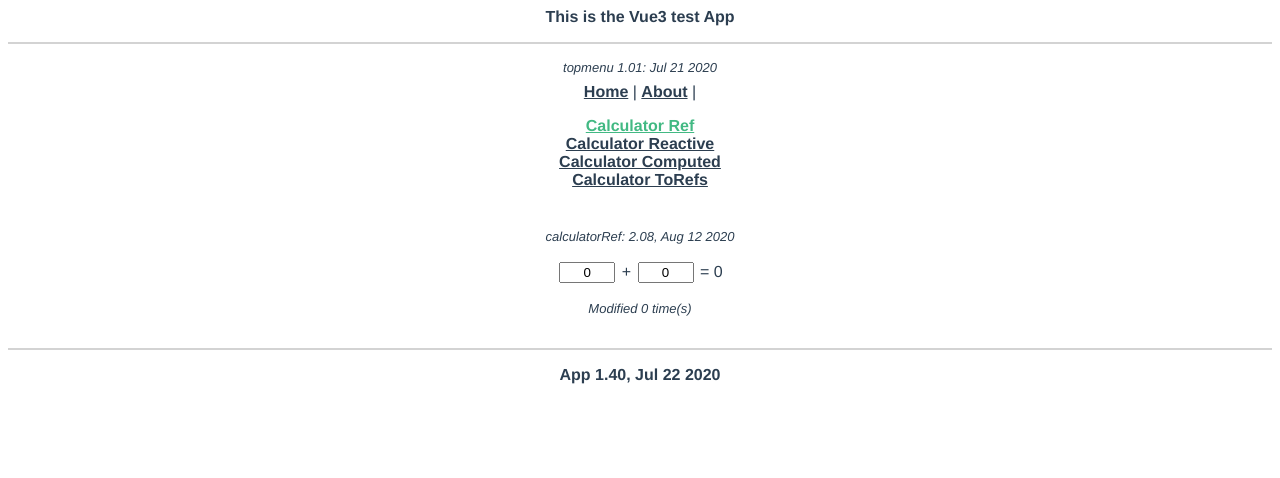
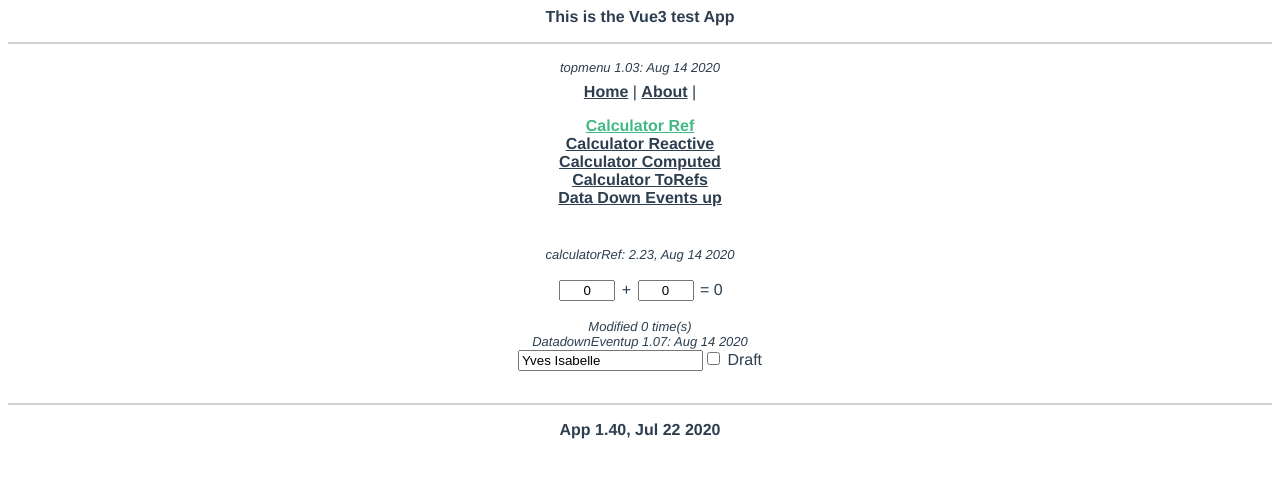
Before and after one commit to yves40/Vue3-Composition, a Vue app: page /#/calcref in a window 1280 px wide. Shown: the top 478 px of the page. Built offline with nearby package versions, Linux system fonts and the light colour scheme.

Commit message:
More work on components and composable

```diff
--- a/src/router/index.js
+++ b/src/router/index.js
@@ -5,6 +5,7 @@ import calculatorReactive from "../views/calculatorReactive"
 import calculatorComputed from "../views/calculatorComputed"
 import calculatorToRefs from "../views/calculatorToRefs"
 import about from "../views/About"
+import DatadownEventsup from "../views/DatadownEventsup"
 
 const routes = [
   { path: '/', name: 'Home',component: Home },
@@ -12,7 +13,8 @@ const routes = [
   { path: '/calcreactive', name: 'calcreactive', component: calculatorReactive, props: true},
   { path: '/calccomputed', name: 'calccomputed', component: calculatorComputed, props: true},
   { path: '/calctorefs', name: 'calctorefs', component: calculatorToRefs, props: true},
-  { path: '/about',name: 'about', component: about}
+  { path: '/about',name: 'about', component: about},
+  { path: '/ddeu',name: 'ddeu', component: DatadownEventsup}
 ]
 
 const router = createRouter({
--- /dev/null
+++ b/src/views/DatadownEventsup.vue
@@ -0,0 +1,29 @@
+<template>
+  <label>
+    <div class="moduletitle">{{Version}}</div>
+    <input type="text" v-model="message" >
+    <input type="checkbox" v-model="isDraft"> Draft
+  </label>
+</template>
+
+<script>
+
+import { computed } from 'vue'
+import { useModelWrapper } from "../wrappers/useModelWrapper";
+
+export default {
+  props: {
+    modelValue: String,
+    draft: Boolean
+  },
+  setup(props, { emit }) {
+    const Version = "DatadownEventup 1.07: Aug 14 2020"
+    return {
+      Version,
+      message: useModelWrapper(props, emit, 'modelValue'),
+      isDraft: useModelWrapper(props, emit, 'draft')
+    }
+  }
+}
+
+</script>
--- a/src/views/calculatorRef.vue
+++ b/src/views/calculatorRef.vue
@@ -9,10 +9,15 @@
       <span class="result">{{result}}</span>
     </form>
     <div class="moduletitle">Modified {{modifications}} time(s)</div>
+    <div>
+      <DatadownEventsup v-model="message" v-model:draft="checker"/>
+    </div>
   </div>
 </template>
 
 <script>
+
+import DatadownEventsup from "./DatadownEventsup";
 
 import { onMounted, onBeforeUnmount, ref, watch, computed } from "vue";
 import { useStore } from "vuex";
@@ -21,8 +26,15 @@ import { Router, useRouter } from "vue-router";
 export default {
   props: {
     msg: String,
-    preset1: String,
+    preset1: {
+      type: String,
+      required: false,
+      default: ''
+    },
     preset2: String,
+  },
+  components: {
+    DatadownEventsup,
   },
   name: 'calculatorRef',
   setup(props, context) {
@@ -31,12 +43,14 @@ export default {
     const router = useRouter();
     router.getRoutes().forEach( rt => console.info(rt.path));
 
-    let Version = 'calculatorRef: 2.08, Aug 12 2020 '
+    let Version = 'calculatorRef: 2.23, Aug 14 2020 '
     let Header = props.msg;
     let num1 = ref(0);
     let num2 = ref(0);
     let result = computed( () => store.state.result );
     let modifications = computed( () => store.getters.getModificationsNumber);
+    let message = ref("Yves Isabelle");
+    let checker = ref(false);
 
     // Initial load.
     // Have a look at passed parameters if any
@@ -56,11 +70,13 @@ export default {
     onMounted(() =>  {console.log(Version + 'Mounted');})
 
 
+
 //-----------------------------------------------------------------------
     // Track user actions
     //-----------------------------------------------------------------------
-    watch( [num1, num2], ([c1, c2], [p1, p2]) => {
-      console.log("**** " + c1 + " **** " + c2 + " **************************")
+    //watch( [num1, num2, message, checker], ([c1, c2], [p1, p2], [ m1, m2 ], [ck1, ck2]) => {
+    watch( [num1, num2, message, checker], ([c1, c2], [p1, p2], [m1, m2], [b1, b2]) => {
+      console.log("**** " + c1 + "/" + c2 + "/" + message.value + "/" + checker.value)
       let trackchange = check(num1, c1, p1);
       if(!trackchange) trackchange = check(num2, c2, p2)
       if(trackchange)
@@ -96,6 +112,8 @@ export default {
       modifications,
       Version,
       Header,
+      message,
+      checker
     }
   }
 }
--- a/src/views/topmenu.vue
+++ b/src/views/topmenu.vue
@@ -10,6 +10,7 @@
       <router-link :to="{name: 'calcreactive', params: { preset1: 98, preset2: 1 }}">Calculator Reactive</router-link><br>
       <router-link :to="{name: 'calccomputed', params: { preset1: 1, preset2: 98 }}">Calculator Computed</router-link><br>
       <router-link :to="{name: 'calctorefs',   params: { preset1: 99, preset2: 99 }}">Calculator ToRefs</router-link><br>
+      <router-link :to="{name: 'ddeu' }">Data Down Events up</router-link><br>
   </div>
 </template>
 
@@ -17,7 +18,7 @@
 
 export default {
   setup(props, context) {
-    const Version = 'topmenu 1.01: Jul 21 2020'
+    const Version = 'topmenu 1.03: Aug 14 2020'
     return {
       Version
     }
--- /dev/null
+++ b/src/wrappers/useModelWrapper.js
@@ -0,0 +1,13 @@
+import { computed } from 'vue'
+export function useModelWrapper(props, emit, name = 'modelValue') {
+  return computed({
+    get: () =>  {
+      //console.log("Return property " + name);
+      return props[name] ;
+    },
+    set: (value) => {
+      //console.log(value);
+      emit(`update:${name}`, value)
+    }
+  })
+}
```
